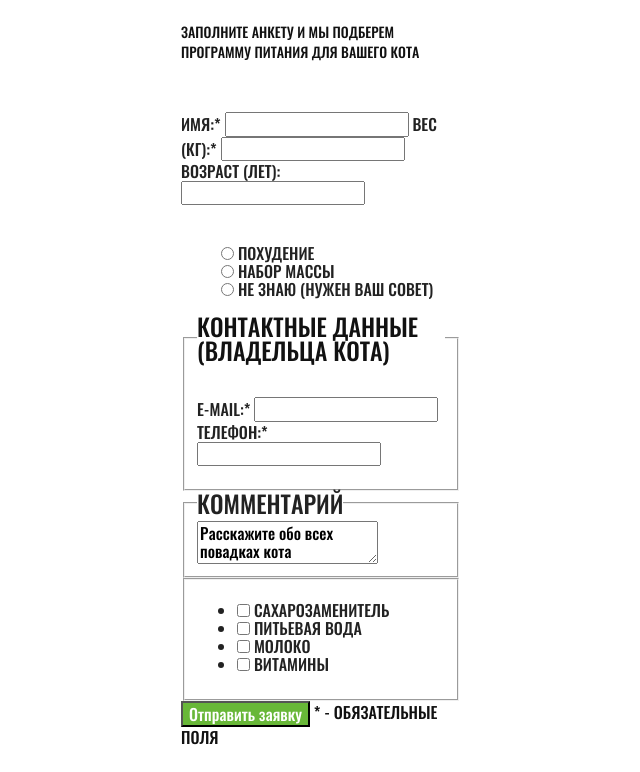
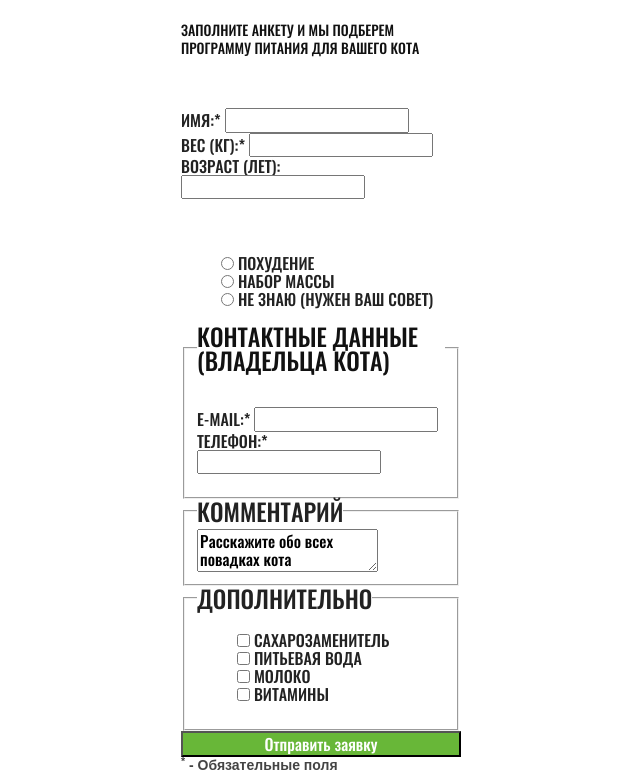
Before and after one commit to plum0302/111171-cat-energy-18, a website: page source/form.html in a window 1280 px wide. Shown: the part 349-1121 px from the top of the page, without its empty margins (319-959 px from the left). Drawn offline with nearby package versions, Linux system fonts and the light colour scheme; files that its build step writes are made by us from their sources.

Commit message:
дорабатывает базовую стилизацию страницы подбор программы

```diff
--- a/source/form.html
+++ b/source/form.html
@@ -75,6 +75,7 @@
           <textarea class="comment__area">Расскажите обо всех повадках кота</textarea>
         </fieldset>
         <fieldset class="program-selection__extra-info extra-info">
+          <legend class="extra-info__title">Дополнительно</legend>
           <ul class="extra-info__list">
             <li class="extra-info__checkbox checkbox">
               <input class="checkbox__input" type="checkbox" name="sweetener" id="sweetener">
@@ -95,7 +96,7 @@
           </ul>
         </fieldset>
         <input class="program-selection__submit button" type="submit" name="submit" value="Отправить заявку">
-        <b class="program-selection__form-info">* - Обязательные поля</b>
+        <b class="program-selection__form-info"><sup>*</sup> - Обязательные поля</b>
       </form>
     </main>
 
--- a/source/sass/blocks/data-form.scss
+++ b/source/sass/blocks/data-form.scss
@@ -1,6 +1,9 @@
 .data-form {
   padding-top: 35px;
   padding-bottom: 23px;
+
+  display: flex;
+  flex-direction: column;
 }
 
 .data-form__label {
--- a/source/sass/blocks/extra-info.scss
+++ b/source/sass/blocks/extra-info.scss
@@ -6,3 +6,7 @@
   font-size: 24px;
   line-height: 24px;
 }
+
+.extra-info__list {
+  list-style: none;
+}
--- a/source/sass/blocks/program-selection.scss
+++ b/source/sass/blocks/program-selection.scss
@@ -1,8 +1,16 @@
 .program-selection {
   padding-bottom: 35px;
+
+  display: flex;
+  flex-direction: column;
 }
 
 .program-selection__slogan {
   font-size: 14px;
   line-height: 18px;
 }
+
+.program-selection__form-info {
+  @include arial;
+  line-height: 16px;
+}
```
